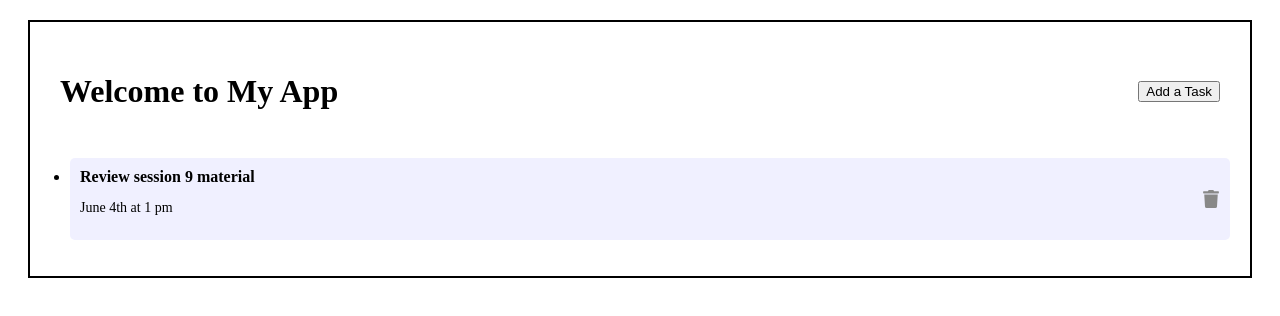
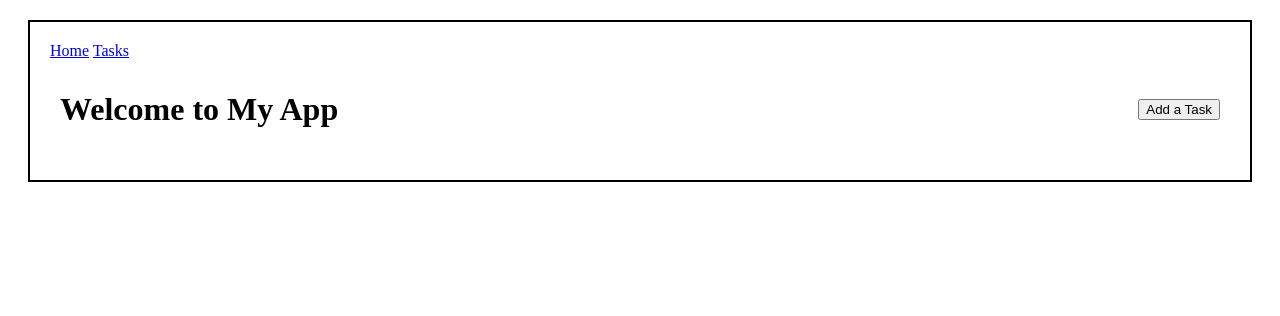
Before and after one commit to jiao2560/cs5610-Spring2025, a React (Vite) app in the folder week9/my-react-app/: page / in a window 1280 px wide. Shown: the top 316 px of the page. Built offline with nearby package versions, Linux system fonts and the light colour scheme; data requests are answered from the project's data file.

Commit message:
import react-router

```diff
--- a/week9/my-react-app/src/App.jsx
+++ b/week9/my-react-app/src/App.jsx
@@ -1,30 +1,32 @@
-import React, { useState, useEffect } from "react";
+import { useState, useEffect } from "react";
+import { Routes, Route, Link, useLocation, useNavigate } from "react-router";
 import Header from "./components/Header";
 import AddTask from "./components/AddTask";
-import TasksList from "./components/TasksList";
+import TaskDetails from "./components/TaskDetails";
+import TasksPage from "./components/TasksPage";
 
-export default function App() {
-  const [showForm, setShowForm] = useState(false);
+function App() {
+  // const appName = "Welcome to My App";
+
+  // State for tasks
   const [tasks, setTasks] = useState([]);
   const [loading, setLoading] = useState(true);
+  const [showForm, setShowForm] = useState(false); // Track form visibility
 
-  // ✅ Fetch tasks from fake server when component mounts
+  // Fetch tasks from JSON Server
   useEffect(() => {
     async function fetchData() {
-      await new Promise(resolve => setTimeout(resolve, 2000)); // Simulate delay
-
-      setLoading(true);
       try {
         const response = await fetch("http://localhost:5001/tasks");
 
         if (!response.ok) {
-          throw new Error(`HTTP Error: ${response.status}`);
+          throw new Error(`HTTP error! Status: ${response.status}`);
         }
 
         const data = await response.json();
         setTasks(data);
       } catch (error) {
-        console.error("Fetch Error:", error.message);
+        console.error("Error fetching tasks:", error);
       } finally {
         setLoading(false);
       }
@@ -33,33 +35,13 @@ export default function App() {
     fetchData();
   }, []);
 
-  // ✅ Function to toggle form visibility
+  // Function to toggle form visibility
   const toggleForm = () => {
-    setShowForm(!showForm);
+    setShowForm((prev) => !prev);
   };
 
-  // ✅ Function to DELETE task from server and update UI
-  const deleteTask = async (id) => {
-    try {
-      const response = await fetch(`http://localhost:5001/tasks/${id}`, {
-        method: "DELETE",
-      });
-
-      if (!response.ok) {
-        throw new Error(`Failed to delete task with id ${id}`);
-      }
-
-      console.log(`Task ${id} deleted successfully`);
-
-      // ✅ Remove task from UI
-      setTasks(tasks.filter((task) => task.id !== id));
-    } catch (error) {
-      console.error("Delete Error:", error.message);
-    }
-  };
-
-  // ✅ Function to ADD a new task (POST request)
-  const addTask = async (newTask) => {
+  // Function to add a new task
+  const addTask = async (newTask, onSuccess) => {
     try {
       const response = await fetch("http://localhost:5001/tasks", {
         method: "POST",
@@ -70,27 +52,78 @@ export default function App() {
       });
 
       if (!response.ok) {
-        throw new Error("Failed to add task");
+        throw new Error(`Failed to add task. Status: ${response.status}`);
       }
 
-      const addedTask = await response.json();
+      const data = await response.json();
+      setTasks((prevTasks) => [...prevTasks, data]); // Update UI
+      setShowForm(false); // Hide form
 
-      // ✅ Update UI with new task
-      setTasks([...tasks, addedTask]);
+      // ✅ Trigger navigation with new task ID
+      if (onSuccess) {
+        onSuccess(data.id);
+      }
     } catch (error) {
       console.error("Error adding task:", error);
     }
   };
 
+  // Function to delete a task
+  const deleteTask = async (id) => {
+    try {
+      const response = await fetch(`http://localhost:5001/tasks/${id}`, {
+        method: "DELETE",
+      });
+
+      if (!response.ok) {
+        throw new Error(`Failed to delete task. Status: ${response.status}`);
+      }
+      setTasks((prev) => prev.filter((task) => task.id !== id));
+      if (location.pathname === `/tasks/${id}`) {
+        navigate("/tasks");
+      }
+    } catch (error) {
+      console.error("Error deleting task:", error);
+    }
+  };
+  const navigate = useNavigate();
+  const location = useLocation();
+
+  const showHeader = location.pathname === "/";
+
   return (
     <div className="app-container">
-      <Header onToggleForm={toggleForm} showForm={showForm} />
-      {showForm && <AddTask onAddTask={addTask} />}
-      {loading ? (
-        <p className="loading-message">Loading...</p>
-      ) : (
-        <TasksList tasks={tasks} onDelete={deleteTask} />
+      {/* Always show navigation */}
+      <nav>
+        <Link to="/">Home</Link> <Link to="/tasks">Tasks</Link>
+      </nav>
+
+      {/* Show header only for valid routes */}
+      {showHeader && (
+        <Header
+          appName="Welcome to My App"
+          showForm={showForm}
+          onToggleForm={toggleForm}
+        />
       )}
+
+      <Routes>
+        <Route
+          path="/"
+          element={showForm ? <AddTask onAddTask={addTask} /> : null}
+        />
+        <Route
+          path="/tasks"
+          element={
+            <TasksPage tasks={tasks} onDelete={deleteTask} loading={loading} />
+          }
+        >
+          <Route path=":taskId" element={<TaskDetails />} />
+        </Route>
+        <Route path="*" element={<h1>Not Found</h1>} />
+      </Routes>
     </div>
   );
 }
+
+export default App;
```
